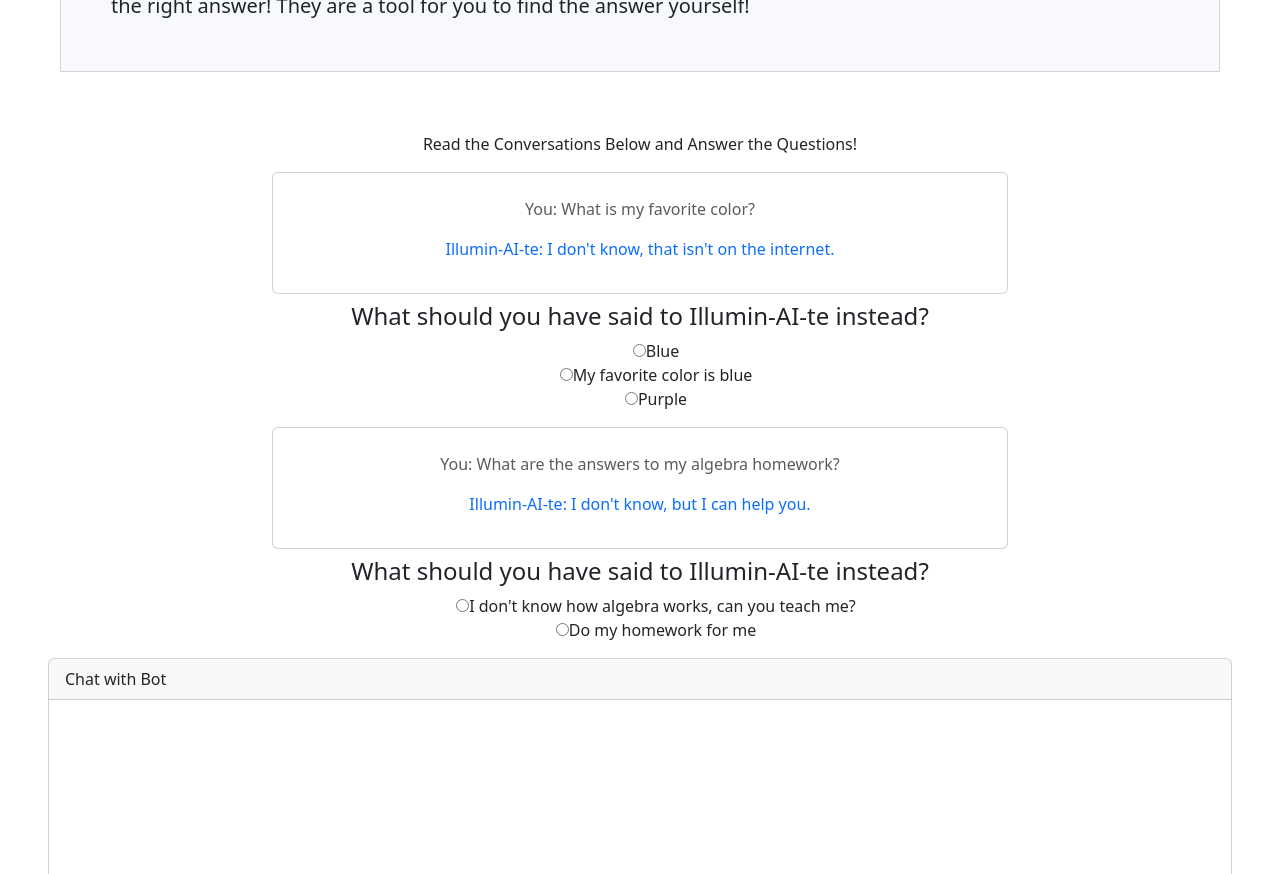
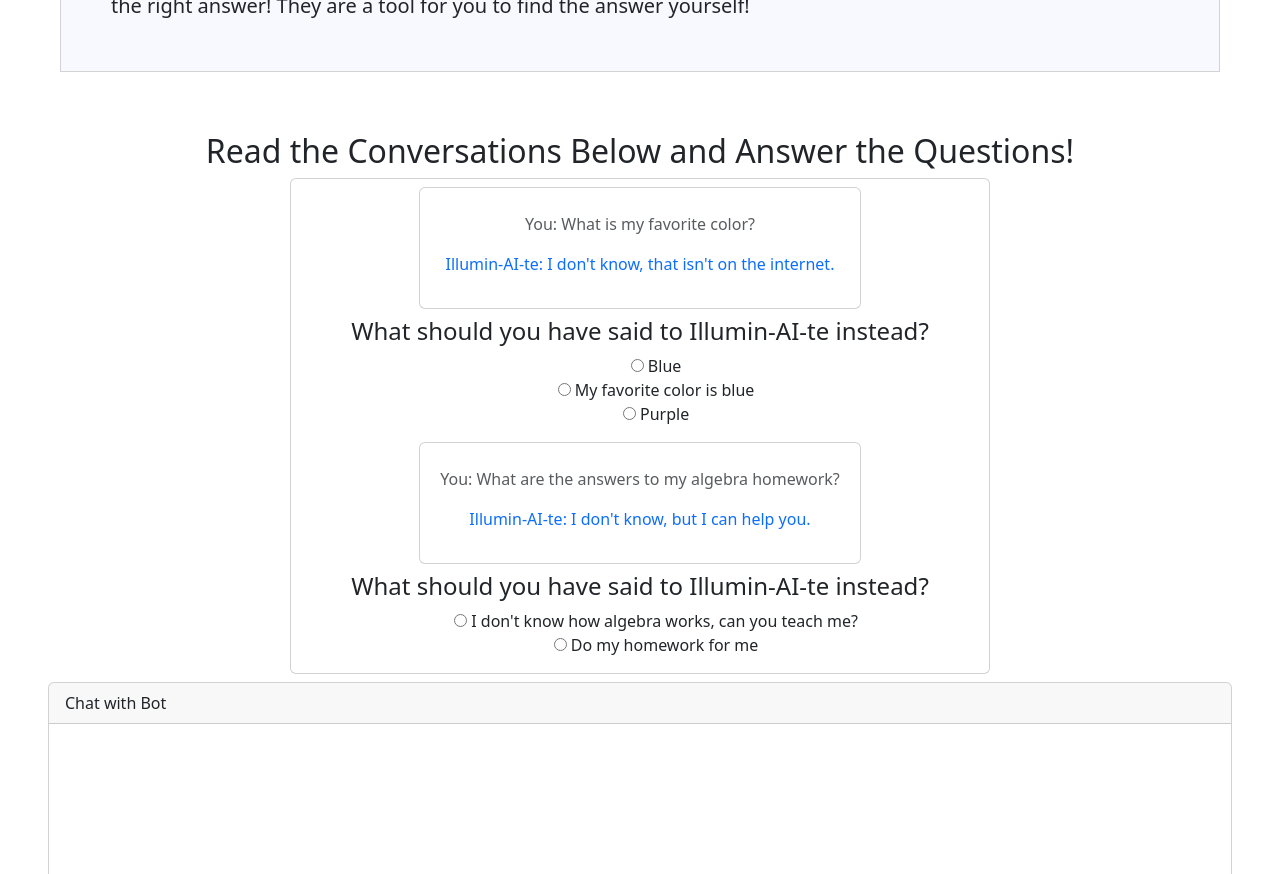
Before and after one commit to nsdigirolamo/readi-ai, an Angular app: page / in a window 1280 px wide. Shown: the part 480-1354 px from the top of the page. Built offline with nearby package versions, Linux system fonts and the light colour scheme.

Commit message:
quiz box changes

```diff
--- a/src/app/app-quiz/app-quiz.component.html
+++ b/src/app/app-quiz/app-quiz.component.html
@@ -1,7 +1,8 @@
 
 
-<p style="text-align:center">Read the Conversations Below and Answer the Questions!</p>
-
+<h2 style="text-align:center">Read the Conversations Below and Answer the Questions!</h2>
+<div class="card mx-auto" style= "width: 700px">
+  <h1> </h1>
 <!--QUESTION 1-->
 <head>
     <title>Centered Card Example</title>
@@ -27,13 +28,13 @@
       <h4>What should you have said to Illumin-AI-te instead?</h4>
       <ul class="choices">
         <li>
-          <label><input type="radio" name="question0" value="A" /><span>Blue</span></label>
+          <label><input type="radio" name="question0" value="A" /><span> Blue</span></label>
         </li>
         <li>
-          <label><input type="radio" name="question0" value="B" /><span>My favorite color is blue</span></label>
+          <label><input type="radio" name="question0" value="B" /><span> My favorite color is blue</span></label>
         </li>
         <li>
-          <label><input type="radio" name="question0" value="C" /><span>Purple</span></label>
+          <label><input type="radio" name="question0" value="C" /><span> Purple</span></label>
         </li>
       </ul>
   </div>
@@ -63,10 +64,12 @@
       <h4>What should you have said to Illumin-AI-te instead?</h4>
       <ul class="choices">
         <li>
-          <label><input type="radio" name="question0" value="A" /><span>I don't know how algebra works, can you teach me?</span></label>
+          <label><input type="radio" name="question0" value="A" /><span> I don't know how algebra works, can you teach me?</span></label>
         </li>
         <li>
-          <label><input type="radio" name="question0" value="B" /><span>Do my homework for me</span></label>
+          <label><input type="radio" name="question0" value="B" /><span> Do my homework for me</span></label>
         </li>
       </ul>
   </div>
+  </div>
+  <h1> </h1>
```
